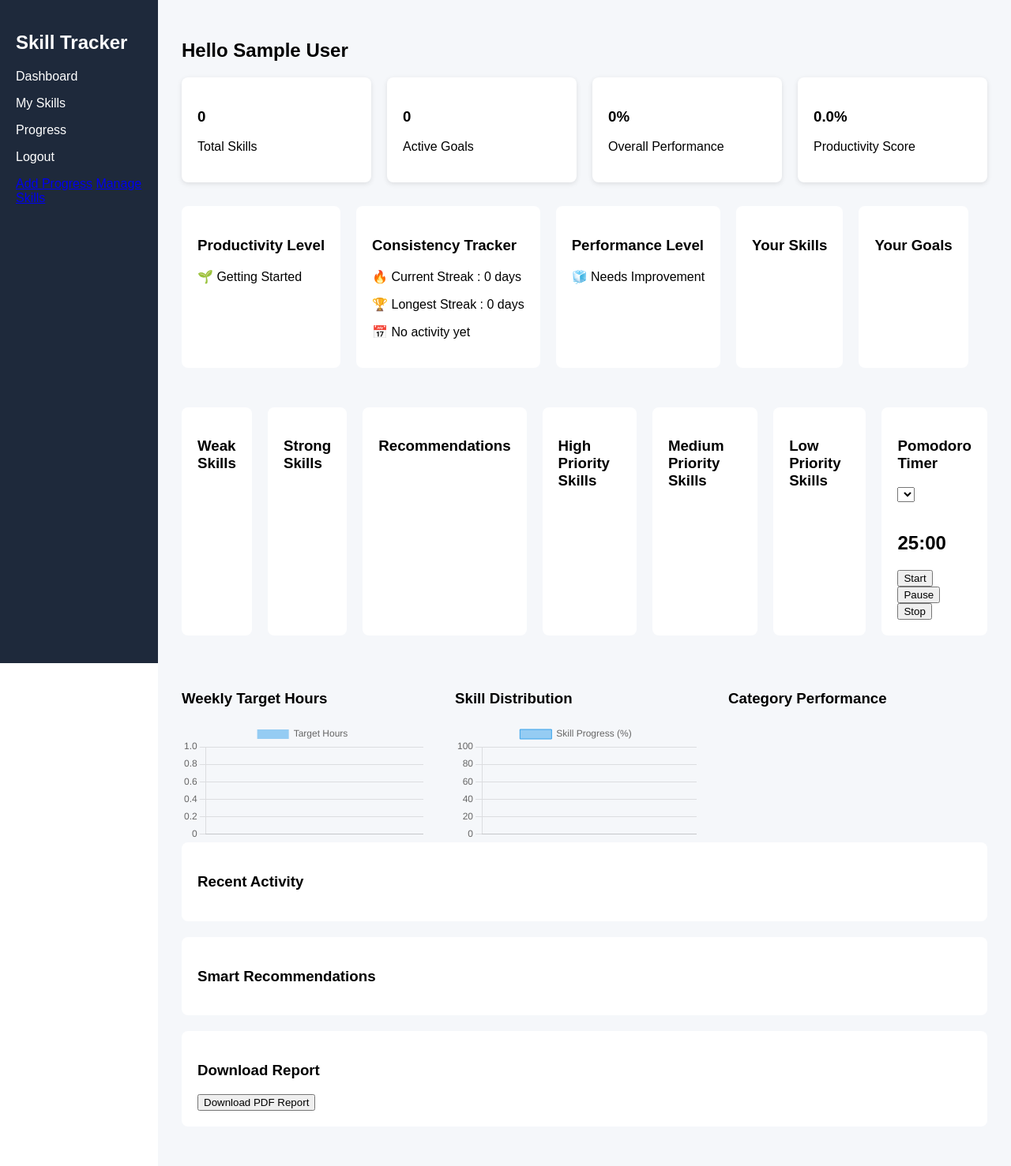
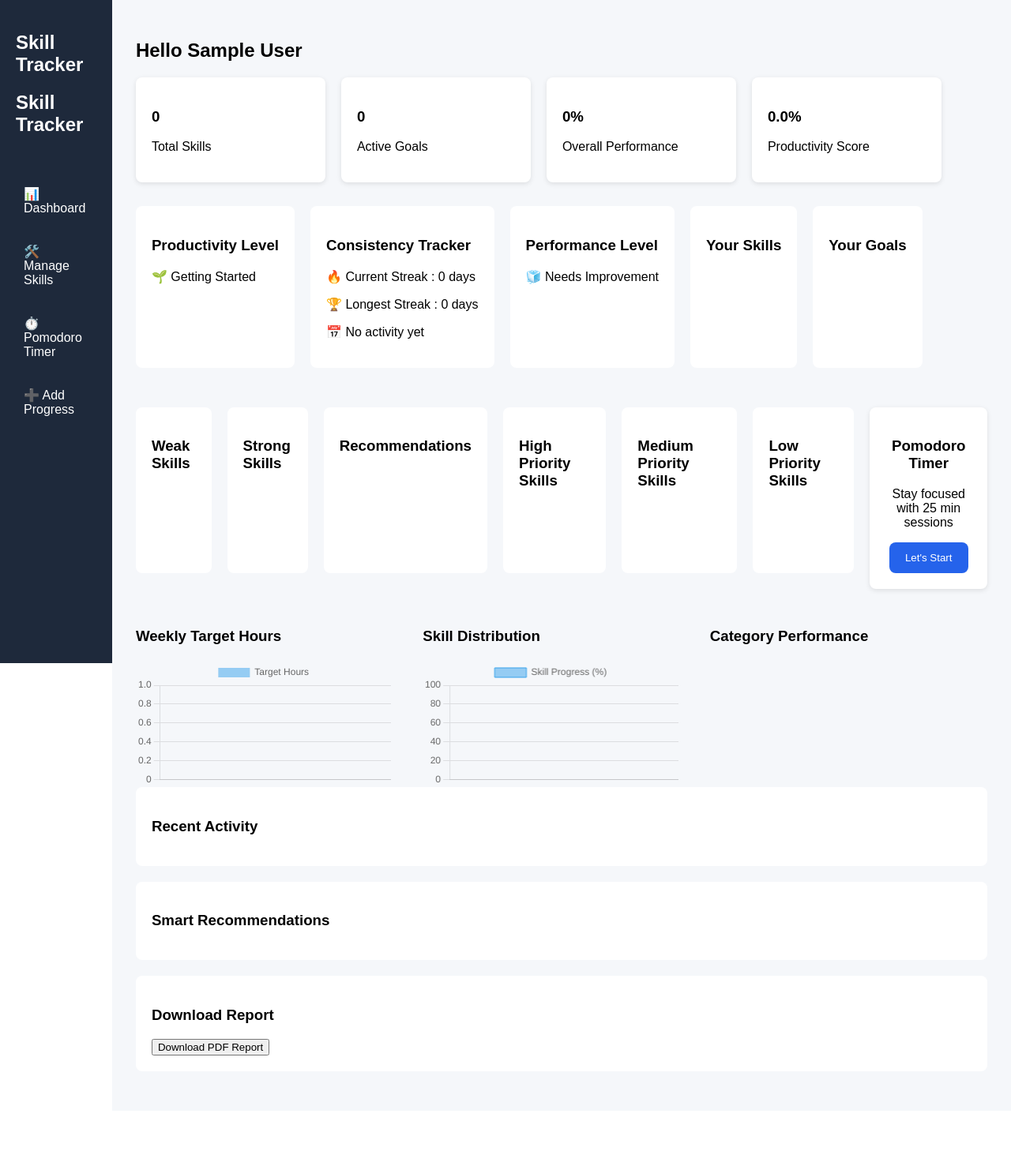
Before and after one commit to sormilabagui/student_skill_progress_analytics, a Flask app: page /user-dashboard in a window 1280 px wide. Shown: the whole page at 79% size. After the commit the page ends 1337 px from the top, so only its background shows below. Run offline with Flask 3, Linux system fonts and the light colour scheme; the visitor is signed in with stand-in values (Sample User, id 1); data that the repository does not hold is empty; a map, chart or similar area stays blank.

Commit message:
update...

```diff
--- a/app/routes.py
+++ b/app/routes.py
@@ -569,3 +569,39 @@ def download_report():
         download_name="Skill_Report.pdf",
         mimetype="application/pdf"
     )
+
+@main.route("/pomodoro")
+@login_required
+def pomodoro():
+
+    user_skills = UserSkill.query.filter_by(
+        user_id=current_user.id,
+        is_active=True
+    ).all()
+
+    return render_template(
+        "pomodoro.html",
+        user_skills=user_skills
+    )
+
+@main.route("/save-pomodoro", methods=["POST"])
+@login_required
+def save_pomodoro():
+
+    data = request.get_json()
+
+    skill_id = data.get("skill_id")
+    minutes = data.get("minutes")
+
+    hours = minutes / 60
+
+    progress = Progress(
+        user_id=current_user.id,
+        skill_id=skill_id,
+        hours_spent=hours
+    )
+
+    db.session.add(progress)
+    db.session.commit()
+
+    return jsonify({"status":"success"})
--- a/app/static/js/user_dashboard.js
+++ b/app/static/js/user_dashboard.js
@@ -72,101 +72,3 @@ document.addEventListener("DOMContentLoaded", function () {
     });
 
 });
-
-let timer;
-let timeLeft = 25 * 60;
-let startTime;
-let isPaused = false;
-
-function startTimer() {
-
-    if (!isPaused) {
-        startTime = new Date();
-    }
-
-    clearInterval(timer);
-
-    timer = setInterval(() => {
-
-        timeLeft--;
-
-        let minutes = Math.floor(timeLeft / 60);
-        let seconds = timeLeft % 60;
-
-        document.getElementById("timer").innerText =
-        `${minutes}:${seconds < 10 ? "0" : ""}${seconds}`;
-
-        if (timeLeft <= 0) {
-
-            clearInterval(timer);
-            saveProgress();
-
-            alert("Pomodoro Completed!");
-
-            resetTimer();
-        }
-
-    }, 1000);
-
-    isPaused = false;
-    document.getElementById("pauseBtn").innerText = "Pause";
-}
-
-function pauseTimer() {
-
-    if (!isPaused) {
-
-        clearInterval(timer);
-        isPaused = true;
-
-        document.getElementById("pauseBtn").innerText = "Resume";
-
-    } else {
-
-        startTimer();
-    }
-
-}
-
-function stopTimer() {
-
-    clearInterval(timer);
-
-    saveProgress();
-
-    resetTimer();
-
-}
-
-function resetTimer() {
-
-    timeLeft = 25 * 60;
-    document.getElementById("timer").innerText = "25:00";
-    document.getElementById("pauseBtn").innerText = "Pause";
-    isPaused = false;
-}
-
-function saveProgress() {
-
-    const skillId = document.getElementById("skillSelect").value;
-
-    const endTime = new Date();
-
-    const seconds = Math.floor((endTime - startTime) / 1000);
-
-    const hours = seconds / 3600;
-
-    if (hours <= 0) return;
-
-    fetch("/timer-progress", {
-        method: "POST",
-        headers: {
-            "Content-Type": "application/json"
-        },
-        body: JSON.stringify({
-            skill_id: skillId,
-            hours: hours
-        })
-    });
-
-}
--- a/app/templates/user_dashboard.html
+++ b/app/templates/user_dashboard.html
@@ -21,6 +21,20 @@
             color:white;
             height:100vh;
             padding:20px;
+        }
+        .sidebar a{
+            text-decoration:none;
+            color:white;
+        }
+
+        .sidebar p{
+            padding:10px;
+            border-radius:5px;
+        }
+
+        .sidebar p:hover{
+            background:#334155;
+            cursor:pointer;
         }
 
         .content{
@@ -49,6 +63,28 @@
             margin-bottom:20px;
             border-radius:8px;
         }
+        .timer-card{
+            text-align:center;
+            padding:20px;
+
+            }
+
+            .start-btn{
+
+            padding:12px 20px;
+            background:#2563eb;
+            color:white;
+            border:none;
+            border-radius:8px;
+            cursor:pointer;
+
+            }
+
+            .start-btn:hover{
+
+            background:#1e40af;
+
+            }
 
     </style>
 </head>
@@ -61,12 +97,31 @@
 
         <h2>Skill Tracker</h2>
 
-        <p>Dashboard</p>
+        <!--<p>Dashboard</p>
         <p>My Skills</p>
         <p>Progress</p>
         <p>Logout</p>
         <a href="{{ url_for('main.add_progress') }}">Add Progress</a>
-        <a href="{{ url_for('main.manage_skills') }}">Manage Skills</a>
+        <a href="{{ url_for('main.manage_skills') }}">Manage Skills</a>-->
+        <h2>Skill Tracker</h2>
+
+        <br>
+
+        <a href="{{ url_for('main.user_dashboard') }}">
+        <p>📊 Dashboard</p>
+        </a>
+
+        <a href="{{ url_for('main.manage_skills') }}">
+        <p>🛠️ Manage Skills</p>
+        </a>
+
+        <a href="{{ url_for('main.pomodoro') }}">
+        <p>⏱️ Pomodoro Timer</p>
+        </a>
+
+        <a href="{{ url_for('main.add_progress') }}">
+        <p>➕ Add Progress</p>
+        </a>
 
     </div>
 
@@ -266,25 +321,16 @@
             </div>
 
 
-        <div class="section">
+        <div class="card timer-card">
 
             <h3>Pomodoro Timer</h3>
+                <p>Stay focused with 25 min sessions</p>
 
-            <select id="skillSelect">
-                {% for us in user_skills %}
-                <option value="{{ us.skill.id }}">
-                    {{ us.skill.skill_name }}
-                </option>
-                {% endfor %}
-            </select>
-
-            <br><br>
-
-            <h2 id="timer">25:00</h2>
-
-            <button onclick="startTimer()">Start</button>
-            <button onclick="pauseTimer()" id="pauseBtn">Pause</button>
-            <button onclick="stopTimer()">Stop</button>
+                <a href="{{ url_for('main.pomodoro') }}">
+                <button class="start-btn">
+                Let's Start
+                </button>
+                </a>
 
         </div>
         </div>
```
Also changed, not shown: app/static/js/pomodoro.js (added, +154 -0 lines), app/templates/pomodoro.html (+61 -4 lines).
